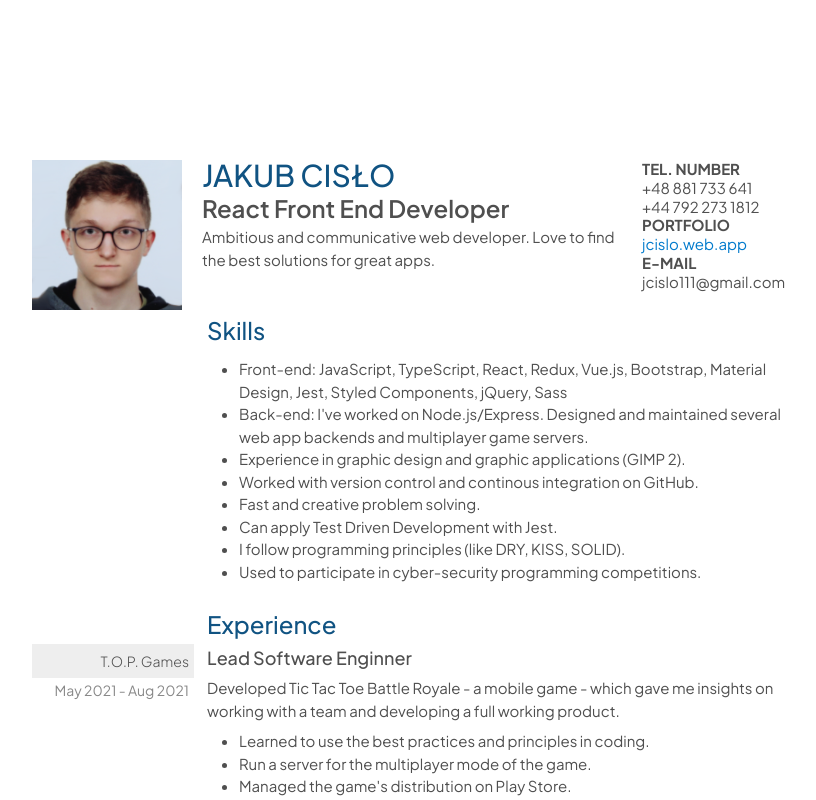
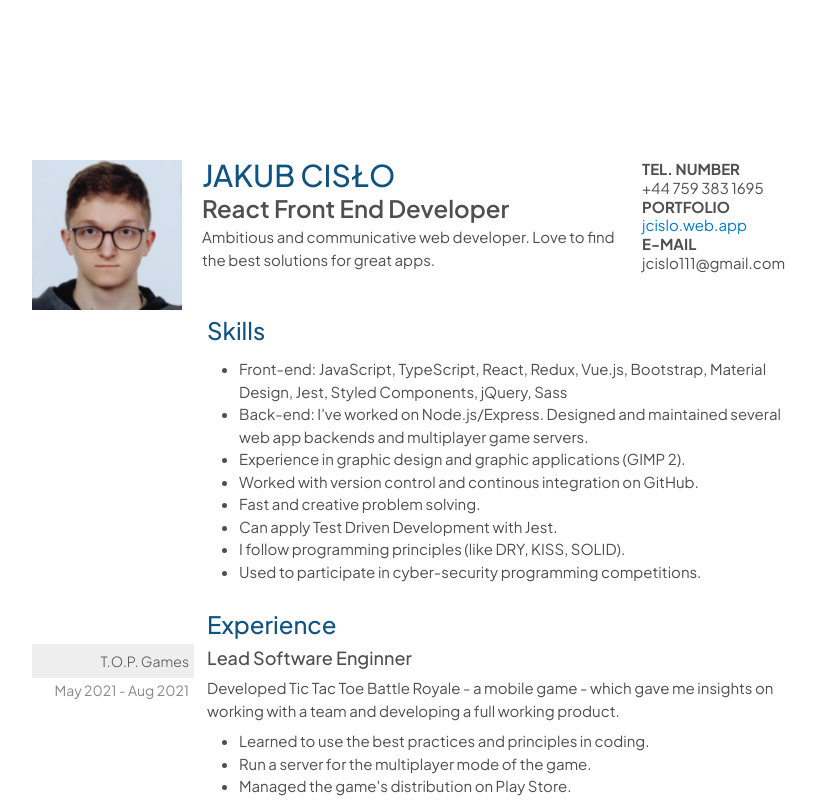
Before and after one commit to bobred18/portfolio, a React (Vite) app: page /cv in a window 1280 px wide. Shown: the top 800 px of the page, without its empty margins (228-1044 px from the left). Built offline with nearby package versions, Linux system fonts and the light colour scheme.

Commit message:
Update Contact Details

```diff
--- a/src/components/CV.tsx
+++ b/src/components/CV.tsx
@@ -18,8 +18,9 @@ function CV() {
                             <div>
                                 <b>TEL. NUMBER</b>
                             </div>
-                            +48 881 733 641<br />
-                            +44 792 273 1812
+                            {/* +48 881 733 641<br />
+                            +44 792 273 1812 */}
+                            +44 759 383 1695
                             <div>
                                 <b>PORTFOLIO</b>
                             </div>
--- a/src/components/Contact.tsx
+++ b/src/components/Contact.tsx
@@ -51,7 +51,7 @@ function TelButton() {
 }
 
 function CVButton() {
-    return <a href='https://jcislocv.web.app' className='contact-btn tel-btn' style={{ fontWeight: '700' }}>CV</a>
+    return <a href='https://jcislo.web.app/cv' className='contact-btn tel-btn' style={{ fontWeight: '700' }}>CV</a>
 }
 
 export default Contact;
```
